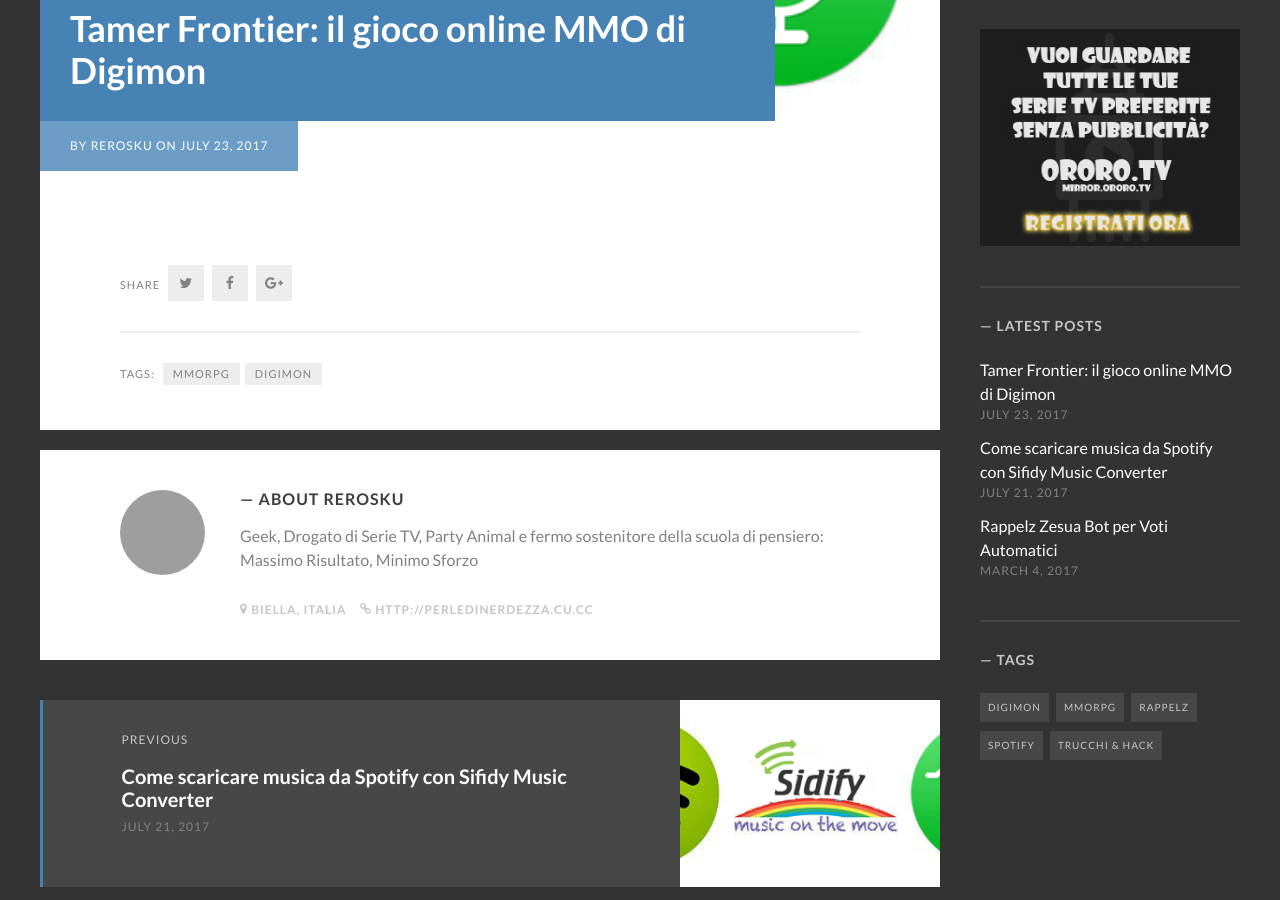
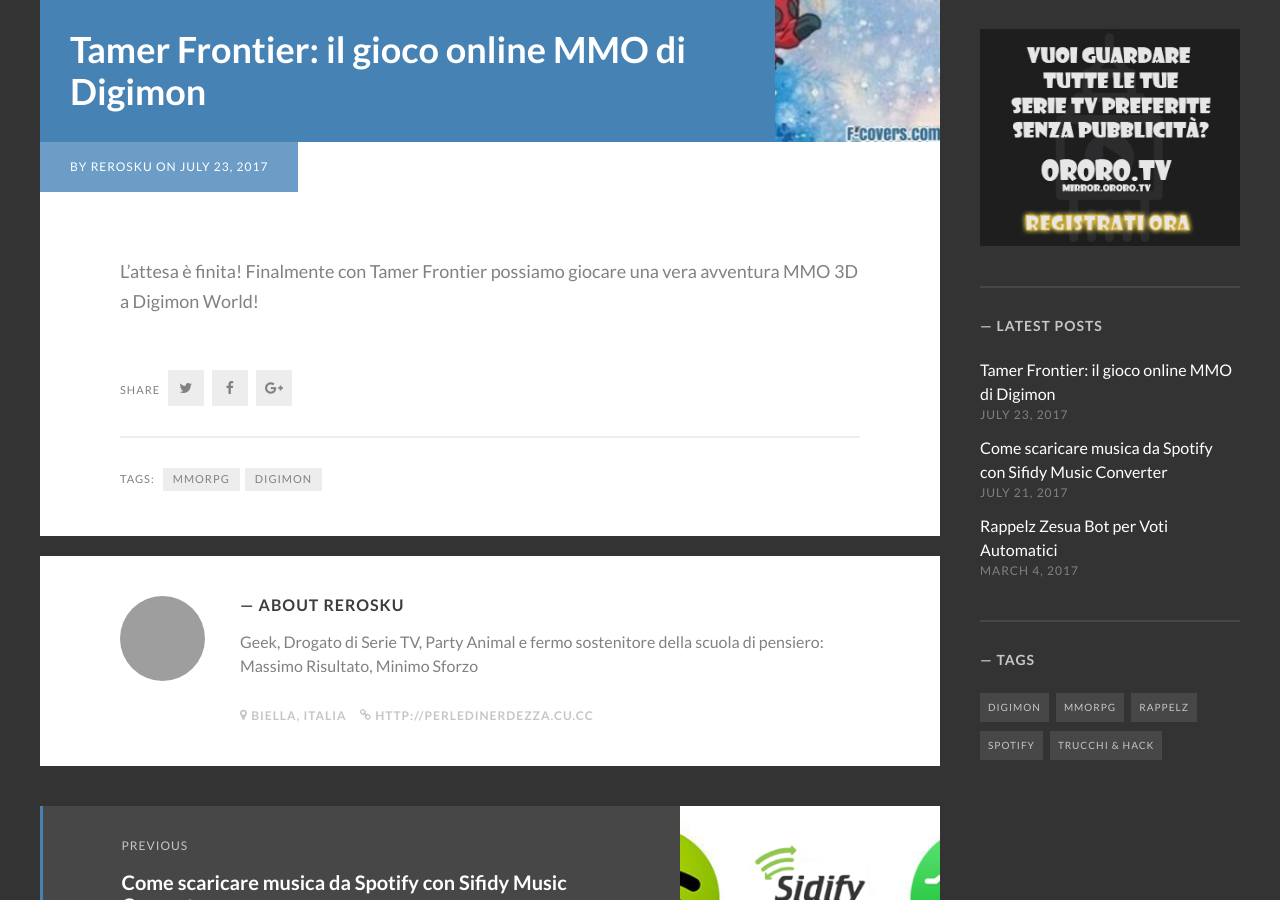
Before and after one commit to rerosku/rerosku.github.io, a Jekyll site: the page built from _posts/2017-07-23-tamer-frontier-il-gioco-online-mmo-di-digimon.markdown, in a window 1280 px wide and 900 px high, scrolled down 433 px. Built offline with Jekyll 4.4.1, drawn with Linux system fonts in a browser that asks for light colours; some web fonts are replaced; comment, search, counter and statistics services are not loaded; grey boxes are pictures that could not be loaded.

Commit message:
added banner to article

```diff
--- a/_posts/2017-07-23-tamer-frontier-il-gioco-online-mmo-di-digimon.markdown
+++ b/_posts/2017-07-23-tamer-frontier-il-gioco-online-mmo-di-digimon.markdown
@@ -5,7 +5,7 @@
 tags:
 - MMORPG
 - Digimon
-banner_image: sidify.jpg
+banner_image: digimon1.jpg
 comments: true
 ---
 <script async src="//pagead2.googlesyndication.com/pagead/js/adsbygoogle.js"></script>
@@ -19,5 +19,5 @@
 (adsbygoogle = window.adsbygoogle || []).push({});
 </script>
 
-
+L'attesa è finita! Finalmente con Tamer Frontier possiamo giocare una vera avventura MMO 3D a Digimon World!
 <!--more-->
```
